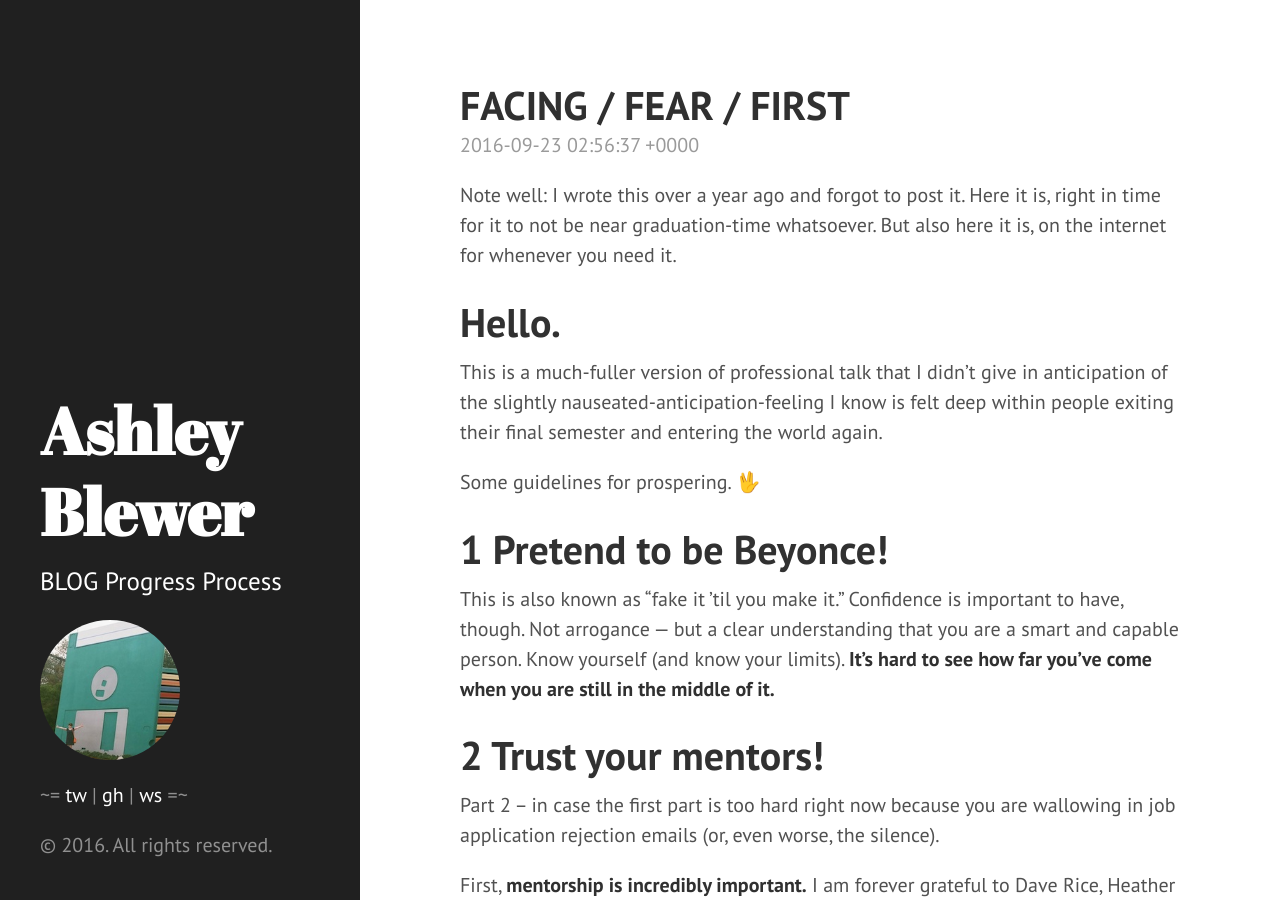
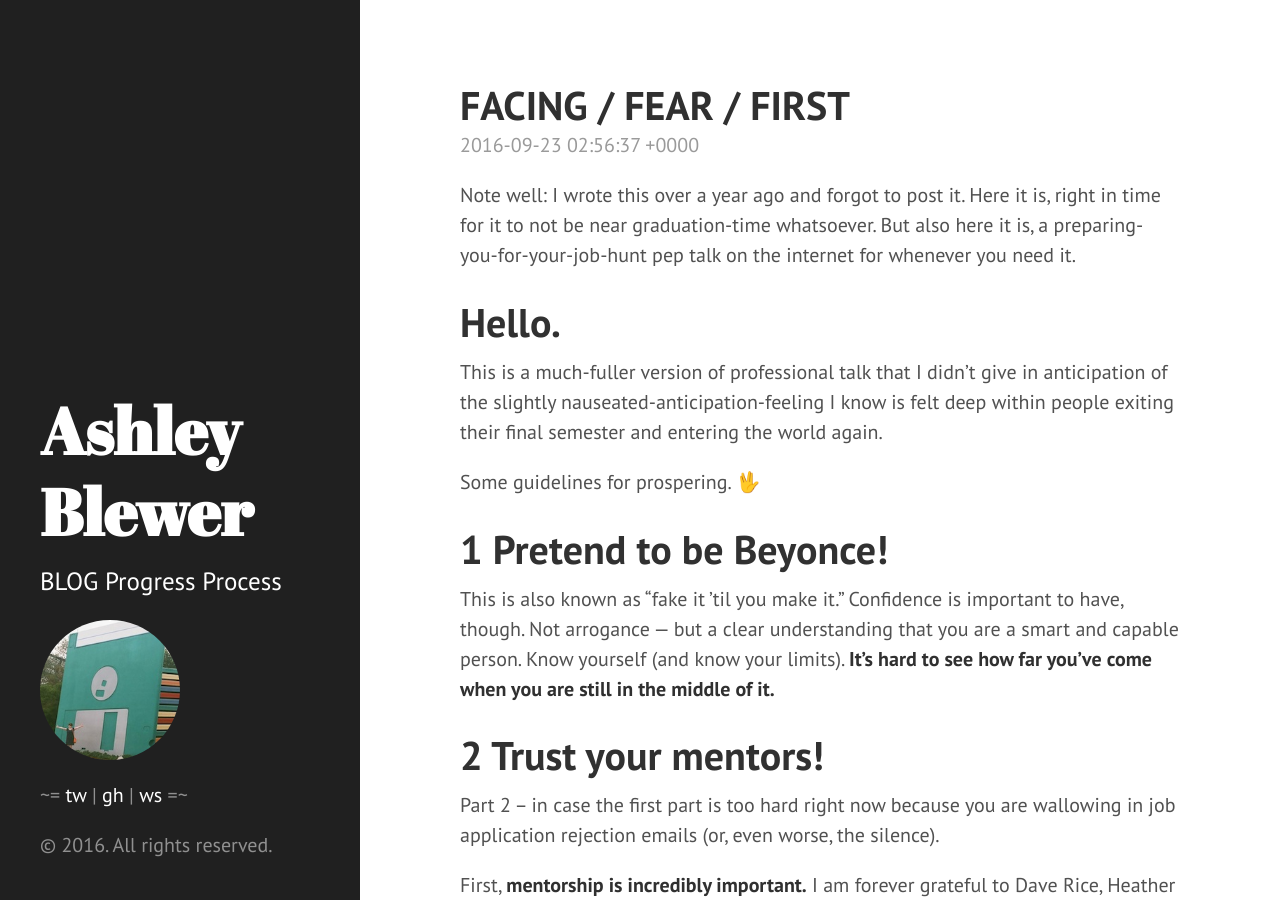
Before and after one commit to ablwr/ablwr.github.io, a Jekyll site: the page built from _posts/2016-09-22-facing-fear-first.markdown, in a window 1280 px wide and 900 px high. Built offline with Jekyll 4.4.1, drawn with Linux system fonts in a browser that asks for light colours.

Commit message:
just a typo thing

```diff
--- a/_posts/2016-09-22-facing-fear-first.markdown
+++ b/_posts/2016-09-22-facing-fear-first.markdown
@@ -4,7 +4,7 @@ title: "FACING / FEAR / FIRST"
 date: 2016-09-22 22:56:37 -0400
 ---
 
-Note well: I wrote this over a year ago and forgot to post it. Here it is, right in time for it to not be near graduation-time whatsoever. But also here it is, on the internet for whenever you need it.
+Note well: I wrote this over a year ago and forgot to post it. Here it is, right in time for it to not be near graduation-time whatsoever. But also here it is, a preparing-you-for-your-job-hunt pep talk on the internet for whenever you need it.
 
 # Hello.
 
```
